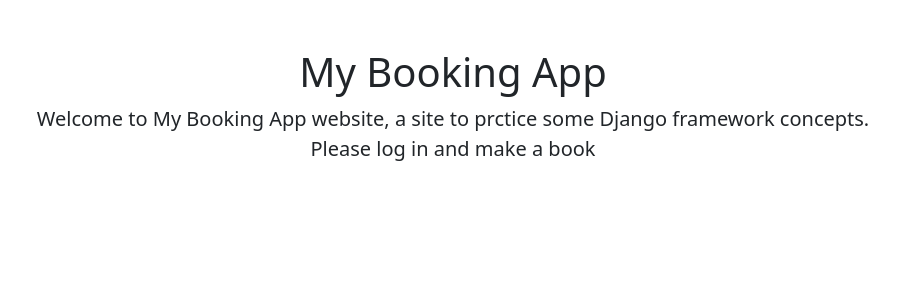
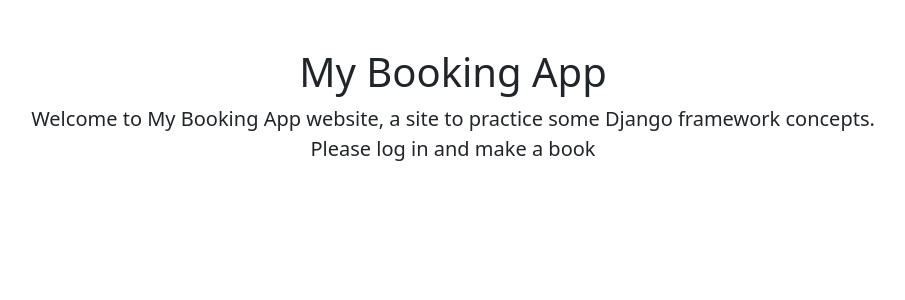
Before and after one commit to hharrisd/booking, a Django app: page / in a window 1280 px wide. Shown: the part 56-356 px from the top of the page, without its empty margins (187-1092 px from the left). Run offline with Django 3.2, Linux system fonts and the light colour scheme; some libraries are stand-ins or nearby versions.

Commit message:
Welcome message, change password link

```diff
--- a/templates/base.html
+++ b/templates/base.html
@@ -33,7 +33,7 @@
                                    aria-expanded="false">{{ user.username }}</a>
                                 <ul class="dropdown-menu" aria-labelledby="dropdown01">
                                     <li><a class="dropdown-item" href="#">My account</a></li>
-                                    <li><a class="dropdown-item" href="#">Change password</a></li>
+                                    <li><a class="dropdown-item" href="{% url 'password_change' %}">Change password</a></li>
                                     <li><a class="dropdown-item" href="{% url 'logout' %}">Log out</a></li>
                                 </ul>
                             </li>
--- a/templates/home.html
+++ b/templates/home.html
@@ -5,7 +5,7 @@
         <div class="starter-template text-center py-5 px-3">
             <h1>My Booking App</h1>
             <p class="lead">
-                Welcome to <b>My Booking App website</b>, a site to prctice some Django framework concepts.
+                Welcome to <b>My Booking App</b> website, a site to practice some Django framework concepts.
                 <br>
                 Please log in and make a book
             </p>
```
